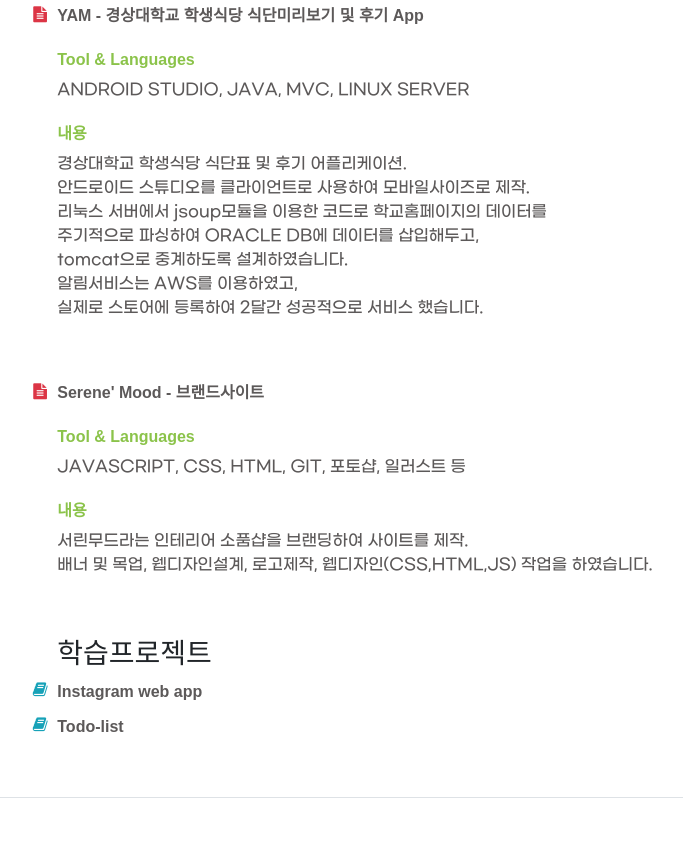
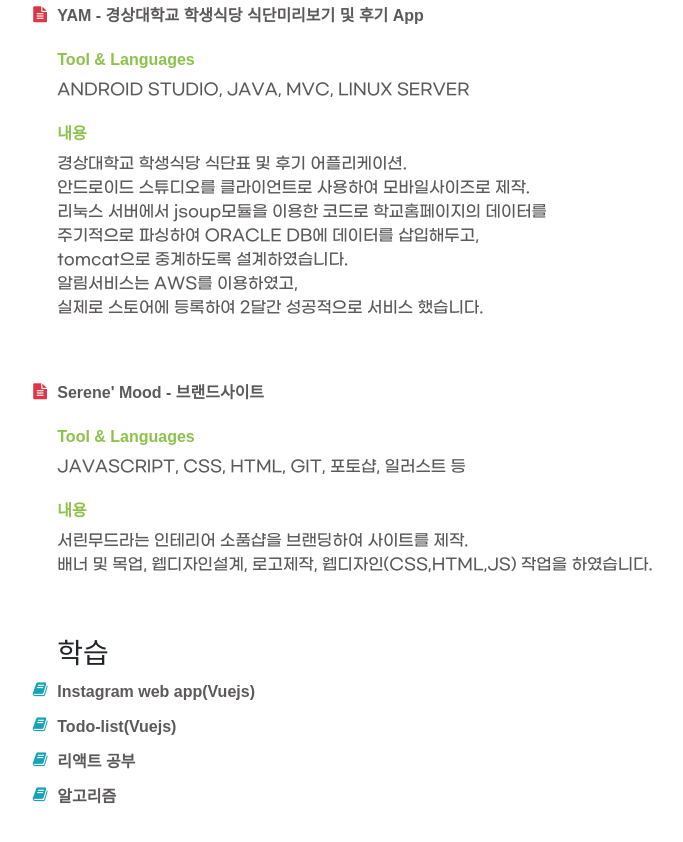
Before and after one commit to dldnrud123/profile, a website with bundled scripts: page index.html in a window 1280 px wide. Shown: the part 4440-5282 px from the top of the page, without its empty margins (297-980 px from the left). Before the commit the page ends 5238 px from the top, so only its background shows below. Built offline with nearby package versions, Linux system fonts and the light colour scheme; a web font is replaced by a local one.

Commit message:
Update index.html

```diff
--- a/index.html
+++ b/index.html
@@ -363,14 +363,22 @@
 
           </li>
 
-          <h3>학습프로젝트</h3>
+          <h3>학습</h3>
           <li>
             <i class="fa-li fa fa-book text-info"></i>
-            <a href="https://github.com/vueStudyTeam/study/tree/main/wk/vuestagram">Instagram web app</a>
+            <a href="https://github.com/vueStudyTeam/study/tree/main/wk/vuestagram">Instagram web app(Vuejs)</a>
           </li>
           <li>
             <i class="fa-li fa fa-book text-info"></i>
-            <a href="https://github.com/vueStudyTeam/study/tree/main/wk/vue-todo">Todo-list</a>
+            <a href="https://github.com/vueStudyTeam/study/tree/main/wk/vue-todo">Todo-list(Vuejs)</a>
+          </li>
+          <li>
+            <i class="fa-li fa fa-book text-info"></i>
+            <a href="https://github.com/dldnrud123/react_study">리액트 공부</a>
+          </li>
+          <li>
+            <i class="fa-li fa fa-book text-info"></i>
+            <a href="https://github.com/dldnrud123/algorithm">알고리즘</a>
           </li>
         </ul>
       </div>
```
